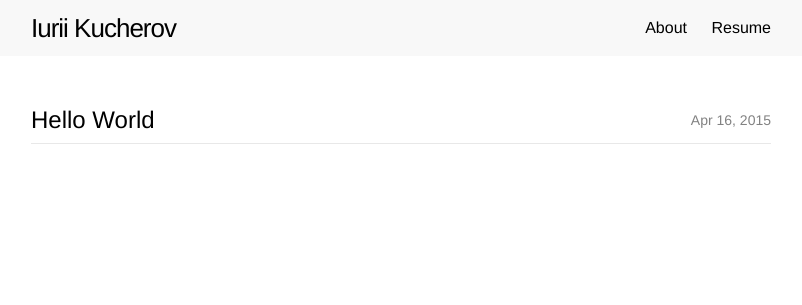
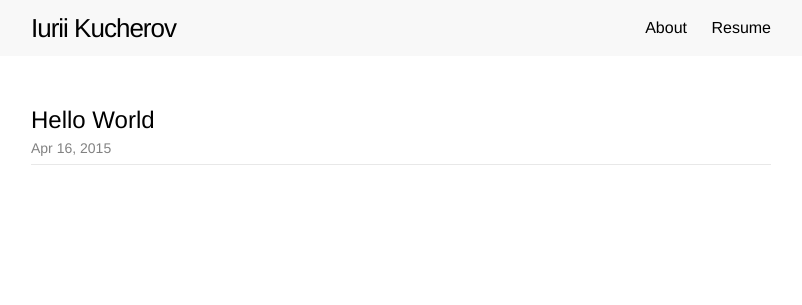
Before and after one commit to yuyokk/yuyokk.github.io, a Jekyll site: the page built from index.html, in a window 1280 px wide. Shown: the top 305 px of the page, without its empty margins (239-1041 px from the left). Built offline with Jekyll 4.4.1, drawn with Linux system fonts in a browser that asks for light colours.

Commit message:
Small layout changes

```diff
--- a/_sass/_base.scss
+++ b/_sass/_base.scss
@@ -92,6 +92,9 @@ h1, h2, h3, h4, h5, h6 {
 a {
   color: $link-color;
   text-decoration: none;
+
+  -webkit-transition: color .15s;
+  transition: color .15s;
 
   &:hover {
       color: $brand-color;
--- a/_sass/_layout.scss
+++ b/_sass/_layout.scss
@@ -172,12 +172,6 @@
     }
 }
 
-.post-list-item-date {
-    float: right;
-    line-height: 36px;
-}
-
-
 /**
  * Posts
  */
--- a/index.html
+++ b/index.html
@@ -11,11 +11,11 @@ layout: default
           <a class="post-link" href="{{ post.url | prepend: site.baseurl }}">
             {{ post.title }}
           </a>
+        </h2>
 
-          <span class="post-list-item-date post-meta">
-            {{ post.date | date: "%b %-d, %Y" }}
-          </span>
-        </h2>
+        <div class="post-meta">
+          {{ post.date | date: "%b %-d, %Y" }}
+        </div>
       </li>
     {% endfor %}
   </ul>
```
Also changed, not shown: _posts/2015-04-16-hello-world.md (+1 -1 lines).
